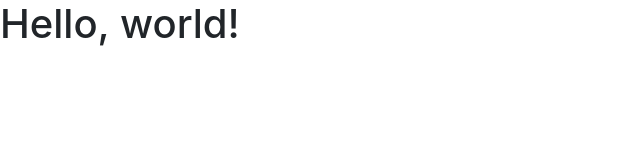
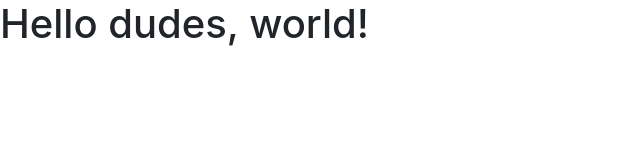
Before and after one commit to lmunozxyz/Github5, a plain HTML site: page index.html in a window 1280 px wide. Shown: the whole page, without its empty margins (0-640 px from the left). Drawn offline with nearby package versions, Linux system fonts and the light colour scheme.

Commit message:
agrege dudes al H1

```diff
--- a/index.html
+++ b/index.html
@@ -11,7 +11,7 @@
     <title>Hello, world!</title>
   </head>
   <body>
-    <h1>Hello, world!</h1>
+    <h1>Hello dudes, world!</h1>
 
     <!-- Optional JavaScript -->
     <!-- jQuery first, then Popper.js, then Bootstrap JS -->
```
